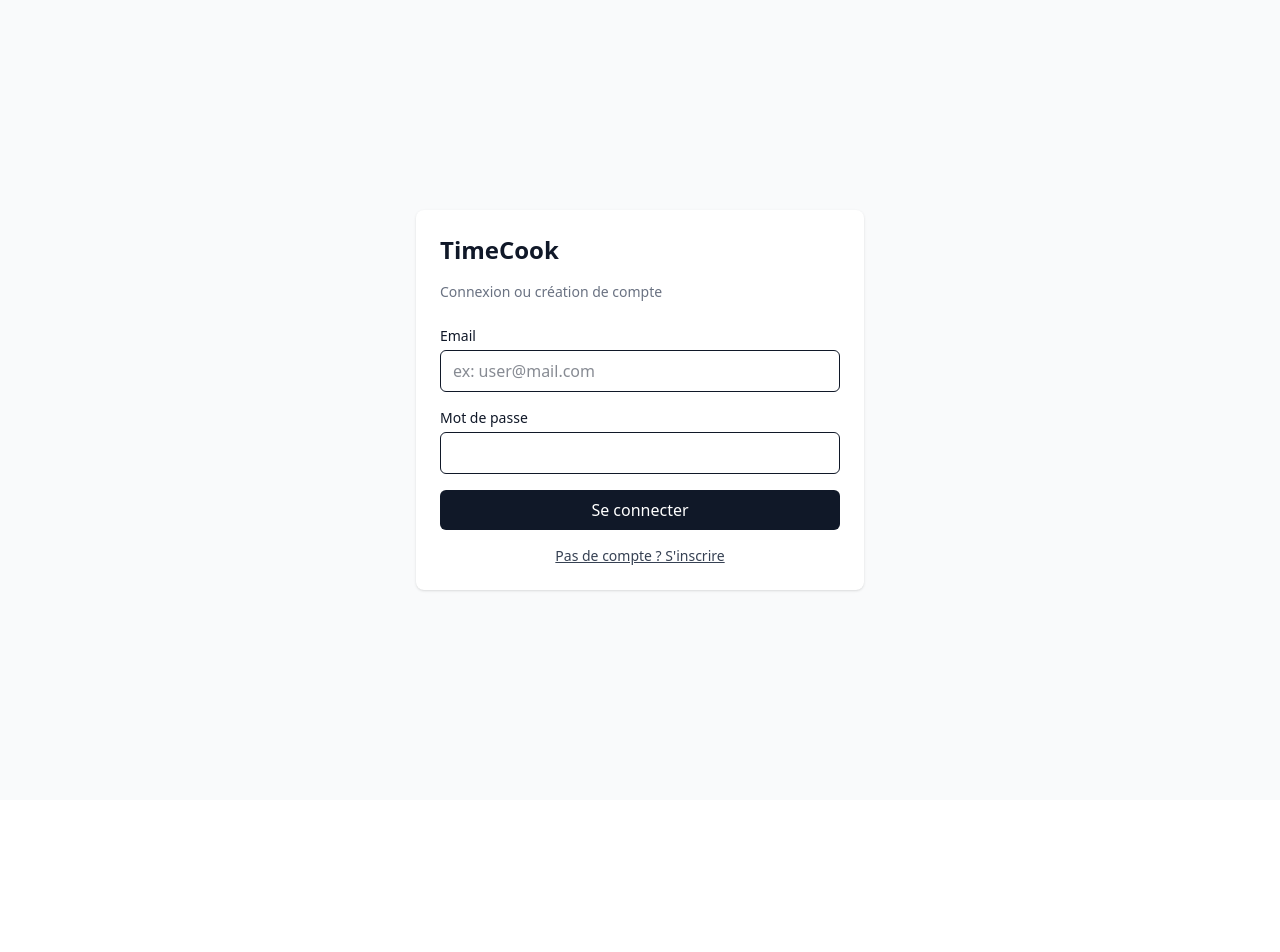
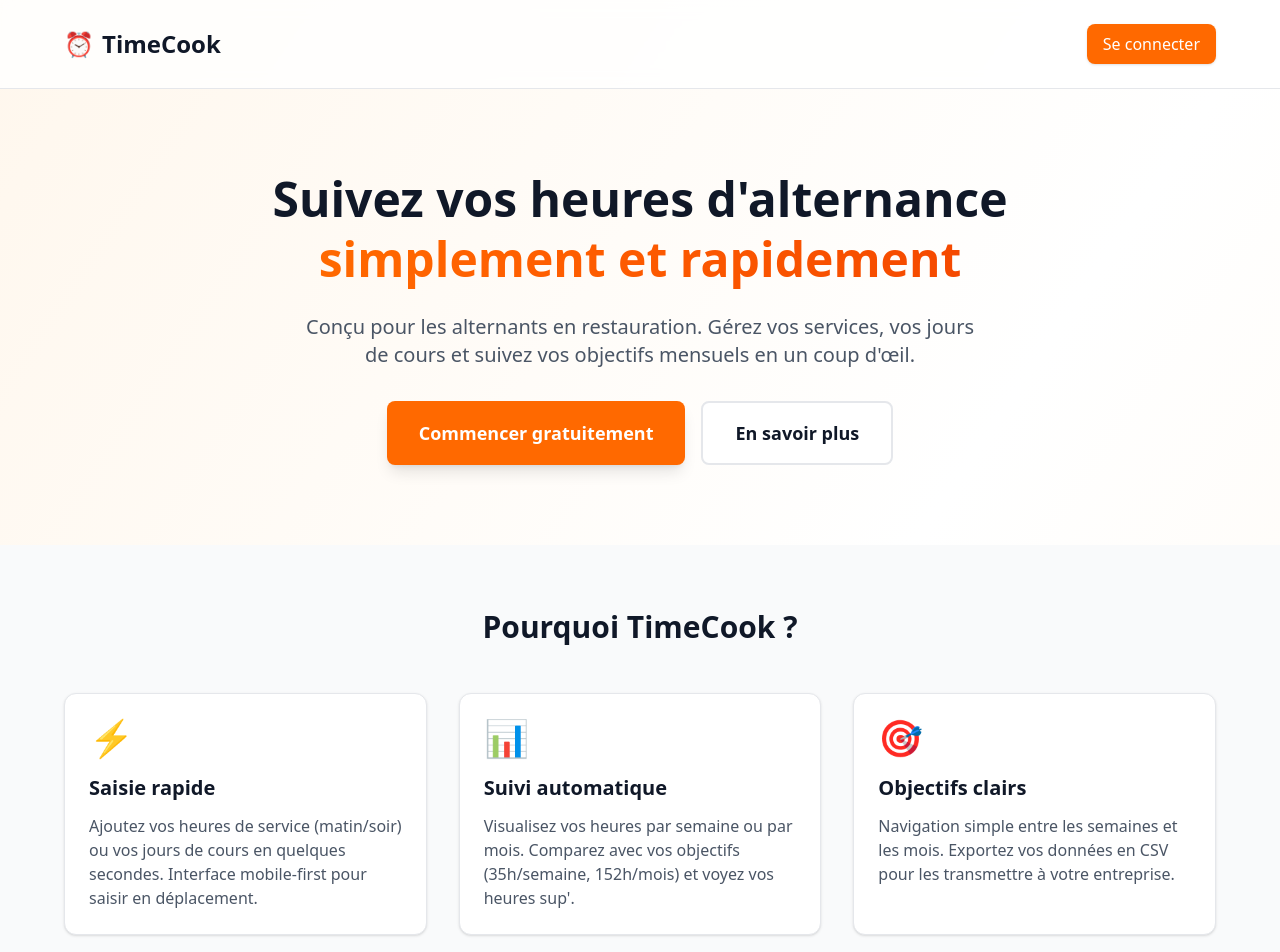
Before and after one commit to Mts76000/TimeCook, a Vue app in the folder frontend/: page / in a window 1280 px wide. Shown: the top 952 px of the page. Before the commit the page ends 800 px from the top, so only its background shows below. Built offline with nearby package versions, Linux system fonts and the light colour scheme; no server answers.

Commit message:
Réorganiser la navigation et améliorer l'interface utilisateur dans App.vue, AuthForm.vue, Dashboard.vue et ajouter LandingPage.vue pour une meilleure expérience utilisateur.

```diff
--- a/frontend/src/App.vue
+++ b/frontend/src/App.vue
@@ -1,6 +1,7 @@
 <template>
   <div>
-    <AuthForm v-if="!user" @authed="onAuthed" />
+    <LandingPage v-if="showLanding && !user" @go-to-auth="showLanding = false" />
+    <AuthForm v-else-if="!user" @authed="onAuthed" @back-to-landing="showLanding = true" />
     <Dashboard v-else :user="user" @logout="logout" />
   </div>
 
@@ -8,11 +9,13 @@
 
 <script setup>
 import { ref, onMounted } from 'vue';
+import LandingPage from './components/LandingPage.vue';
 import AuthForm from './components/AuthForm.vue';
 import Dashboard from './components/Dashboard.vue';
 import { api, setAuthToken } from './api';
 
 const user = ref(null);
+const showLanding = ref(true);
 
 async function fetchMe() {
   try {
@@ -30,6 +33,7 @@ function onAuthed(u) {
 function logout() {
   setAuthToken(null);
   user.value = null;
+  showLanding.value = true;
 }
 
 onMounted(fetchMe);
--- a/frontend/src/components/AuthForm.vue
+++ b/frontend/src/components/AuthForm.vue
@@ -1,33 +1,83 @@
 <template>
-  <div class="min-h-screen flex items-center justify-center bg-gray-50 text-gray-900">
-    <div class="w-full max-w-md bg-white shadow rounded-lg p-6">
-      <h1 class="text-2xl font-semibold mb-4">TimeCook</h1>
-      <p class="text-sm text-gray-500 mb-6">Connexion ou création de compte</p>
+  <div class="min-h-screen flex flex-col bg-linear-to-br from-orange-50 via-white to-orange-50 text-gray-900">
+    <!-- Header -->
+    <header class="px-4 sm:px-6 py-4 bg-white/80 backdrop-blur-sm border-b border-gray-200">
+      <div class="max-w-6xl mx-auto">
+        <button @click="$emit('back-to-landing')" class="flex items-center gap-2 text-gray-600 hover:text-gray-900 transition">
+          <span>←</span>
+          <span>Retour</span>
+        </button>
+      </div>
+    </header>
 
-      <form @submit.prevent="onSubmit" class="space-y-4">
-        <div>
-          <label class="block text-sm font-medium mb-1">Email</label>
-          <input v-model="email" type="email" required autocomplete="email" class="w-full px-3 py-2 border rounded-md focus:outline-none focus:ring-2 focus:ring-gray-800" placeholder="ex: user@mail.com" />
-        </div>
-        <div>
-          <label class="block text-sm font-medium mb-1">Mot de passe</label>
-          <input v-model="password" type="password" required :autocomplete="mode==='login' ? 'current-password' : 'new-password'" class="w-full px-3 py-2 border rounded-md focus:outline-none focus:ring-2 focus:ring-gray-800" />
-        </div>
-        <div v-if="mode==='register'">
-          <label class="block text-sm font-medium mb-1">Nom (optionnel)</label>
-          <input v-model="name" type="text" class="w-full px-3 py-2 border rounded-md focus:outline-none focus:ring-2 focus:ring-gray-800" />
+    <!-- Auth Form -->
+    <div class="flex-1 flex items-center justify-center px-4 py-8">
+      <div class="w-full max-w-md">
+        <div class="text-center mb-8">
+          <div class="flex items-center justify-center gap-2 mb-4">
+            <span class="text-4xl">⏰</span>
+            <h1 class="text-3xl font-bold text-gray-900">TimeCook</h1>
+          </div>
+          <p class="text-gray-600">
+            {{ mode === 'login' ? 'Bon retour !' : 'Créez votre compte gratuitement' }}
+          </p>
         </div>
 
-        <button type="submit" class="w-full py-2 bg-gray-900 text-white rounded-md hover:bg-gray-800">{{ mode==='login' ? 'Se connecter' : 'Créer un compte' }}</button>
-      </form>
+        <div class="bg-white rounded-2xl p-6 sm:p-8 border border-gray-200 shadow-lg">
+          <form @submit.prevent="onSubmit" class="space-y-5">
+            <div>
+              <label class="block text-sm font-medium mb-2 text-gray-700">Email</label>
+              <input
+                v-model="email"
+                type="email"
+                required
+                autocomplete="email"
+                class="w-full px-4 py-3 bg-gray-50 border border-gray-300 rounded-lg focus:outline-none focus:ring-2 focus:ring-orange-500 focus:border-transparent text-gray-900 placeholder-gray-400"
+                placeholder="votre@email.com"
+              />
+            </div>
 
-      <p class="mt-4 text-sm text-center">
-        <button class="text-gray-700 underline" @click="toggleMode">
-          {{ mode==='login' ? "Pas de compte ? S'inscrire" : 'Déjà inscrit ? Se connecter' }}
-        </button>
-      </p>
+            <div>
+              <label class="block text-sm font-medium mb-2 text-gray-700">Mot de passe</label>
+              <input
+                v-model="password"
+                type="password"
+                required
+                :autocomplete="mode === 'login' ? 'current-password' : 'new-password'"
+                class="w-full px-4 py-3 bg-gray-50 border border-gray-300 rounded-lg focus:outline-none focus:ring-2 focus:ring-orange-500 focus:border-transparent text-gray-900 placeholder-gray-400"
+                placeholder="••••••••"
+              />
+            </div>
 
-      <p v-if="error" class="text-red-600 mt-3 text-sm">{{ error }}</p>
+            <div v-if="mode === 'register'">
+              <label class="block text-sm font-medium mb-2 text-gray-700">Nom (optionnel)</label>
+              <input
+                v-model="name"
+                type="text"
+                class="w-full px-4 py-3 bg-gray-50 border border-gray-300 rounded-lg focus:outline-none focus:ring-2 focus:ring-orange-500 focus:border-transparent text-gray-900 placeholder-gray-400"
+                placeholder="Votre nom"
+              />
+            </div>
+
+            <button
+              type="submit"
+              class="w-full py-3 sm:py-4 bg-orange-500 hover:bg-orange-600 text-white rounded-lg font-semibold text-base sm:text-lg transition shadow-lg"
+            >
+              {{ mode === 'login' ? 'Se connecter' : 'Créer mon compte' }}
+            </button>
+          </form>
+
+          <div class="mt-6 text-center">
+            <button @click="toggleMode" class="text-gray-600 hover:text-gray-900 transition">
+              {{ mode === 'login' ? "Pas encore de compte ? S'inscrire" : 'Déjà inscrit ? Se connecter' }}
+            </button>
+          </div>
+
+          <p v-if="error" class="mt-4 text-red-700 text-sm bg-red-50 border border-red-200 rounded-lg p-3">
+            ⚠️ {{ error }}
+          </p>
+        </div>
+      </div>
     </div>
   </div>
 </template>
@@ -36,7 +86,7 @@
 import { ref } from 'vue';
 import { api, setAuthToken } from '../api';
 
-const emit = defineEmits(['authed']);
+const emit = defineEmits(['authed', 'back-to-landing']);
 
 const mode = ref('login');
 const email = ref('');
@@ -58,7 +108,7 @@ async function onSubmit() {
     setAuthToken(data.token);
     emit('authed', data.user);
   } catch (e) {
-    error.value = e?.response?.data?.error || 'Erreur';
+    error.value = e?.response?.data?.error || 'Erreur de connexion';
   }
 }
 </script>
--- /dev/null
+++ b/frontend/src/components/LandingPage.vue
@@ -0,0 +1,138 @@
+<template>
+  <div class="min-h-screen bg-linear-to-br from-orange-50 via-white to-orange-50 text-gray-900">
+    <!-- Header -->
+    <header class="px-4 sm:px-6 py-4 sm:py-6 bg-white/80 backdrop-blur-sm border-b border-gray-200">
+      <div class="max-w-6xl mx-auto flex items-center justify-between">
+        <div class="flex items-center gap-2">
+          <span class="text-2xl">⏰</span>
+          <h1 class="text-xl sm:text-2xl font-bold text-gray-900">TimeCook</h1>
+        </div>
+        <button @click="$emit('go-to-auth')" class="px-4 py-2 bg-orange-500 text-white rounded-lg font-medium hover:bg-orange-600 transition shadow-sm">
+          Se connecter
+        </button>
+      </div>
+    </header>
+
+    <!-- Hero Section -->
+    <section class="px-4 sm:px-6 py-12 sm:py-20">
+      <div class="max-w-4xl mx-auto text-center">
+        <h2 class="text-3xl sm:text-5xl font-bold mb-6 leading-tight text-gray-900">
+          Suivez vos heures d'alternance<br/>
+          <span class="text-transparent bg-clip-text bg-linear-to-r from-orange-500 to-orange-600">simplement et rapidement</span>
+        </h2>
+        <p class="text-lg sm:text-xl text-gray-600 mb-8 max-w-2xl mx-auto">
+          Conçu pour les alternants en restauration. Gérez vos services, vos jours de cours et suivez vos objectifs mensuels en un coup d'œil.
+        </p>
+        <div class="flex flex-col sm:flex-row gap-4 justify-center">
+          <button @click="$emit('go-to-auth')" class="px-8 py-4 bg-orange-500 hover:bg-orange-600 text-white rounded-lg font-semibold text-lg transition shadow-lg">
+            Commencer gratuitement
+          </button>
+          <button @click="scrollToFeatures" class="px-8 py-4 bg-white hover:bg-gray-50 text-gray-900 rounded-lg font-semibold text-lg transition border-2 border-gray-200">
+            En savoir plus
+          </button>
+        </div>
+      </div>
+    </section>
+
+    <!-- Features Section -->
+    <section ref="featuresSection" class="px-4 sm:px-6 py-12 sm:py-16 bg-gray-50">
+      <div class="max-w-6xl mx-auto">
+        <h3 class="text-2xl sm:text-3xl font-bold text-center mb-12 text-gray-900">Pourquoi TimeCook ?</h3>
+
+        <div class="grid grid-cols-1 md:grid-cols-3 gap-6 sm:gap-8">
+          <!-- Feature 1 -->
+          <div class="bg-white rounded-xl p-6 border border-gray-200 shadow-sm hover:shadow-md transition">
+            <div class="text-4xl mb-4">⚡</div>
+            <h4 class="text-xl font-semibold mb-3 text-gray-900">Saisie rapide</h4>
+            <p class="text-gray-600">
+              Ajoutez vos heures de service (matin/soir) ou vos jours de cours en quelques secondes. Interface mobile-first pour saisir en déplacement.
+            </p>
+          </div>
+
+          <!-- Feature 2 -->
+          <div class="bg-white rounded-xl p-6 border border-gray-200 shadow-sm hover:shadow-md transition">
+            <div class="text-4xl mb-4">📊</div>
+            <h4 class="text-xl font-semibold mb-3 text-gray-900">Suivi automatique</h4>
+            <p class="text-gray-600">
+              Visualisez vos heures par semaine ou par mois. Comparez avec vos objectifs (35h/semaine, 152h/mois) et voyez vos heures sup'.
+            </p>
+          </div>
+
+          <!-- Feature 3 -->
+          <div class="bg-white rounded-xl p-6 border border-gray-200 shadow-sm hover:shadow-md transition">
+            <div class="text-4xl mb-4">🎯</div>
+            <h4 class="text-xl font-semibold mb-3 text-gray-900">Objectifs clairs</h4>
+            <p class="text-gray-600">
+              Navigation simple entre les semaines et les mois. Exportez vos données en CSV pour les transmettre à votre entreprise.
+            </p>
+          </div>
+        </div>
+      </div>
+    </section>
+
+    <!-- How it works -->
+    <section class="px-4 sm:px-6 py-12 sm:py-16 bg-white">
+      <div class="max-w-4xl mx-auto">
+        <h3 class="text-2xl sm:text-3xl font-bold text-center mb-12 text-gray-900">Comment ça marche ?</h3>
+
+        <div class="space-y-8">
+          <div class="flex gap-4 items-start">
+            <div class="shrink-0 w-10 h-10 rounded-full bg-orange-500 flex items-center justify-center font-bold text-white">1</div>
+            <div>
+              <h4 class="text-xl font-semibold mb-2 text-gray-900">Créez votre compte gratuitement</h4>
+              <p class="text-gray-600">En quelques secondes, avec juste votre email.</p>
+            </div>
+          </div>
+
+          <div class="flex gap-4 items-start">
+            <div class="shrink-0 w-10 h-10 rounded-full bg-orange-500 flex items-center justify-center font-bold text-white">2</div>
+            <div>
+              <h4 class="text-xl font-semibold mb-2 text-gray-900">Ajoutez vos heures chaque jour</h4>
+              <p class="text-gray-600">Service du matin (9h-14h), du soir (18h-23h) ou journée d'école. Les calculs se font automatiquement avec les pauses.</p>
+            </div>
+          </div>
+
+          <div class="flex gap-4 items-start">
+            <div class="shrink-0 w-10 h-10 rounded-full bg-orange-500 flex items-center justify-center font-bold text-white">3</div>
+            <div>
+              <h4 class="text-xl font-semibold mb-2 text-gray-900">Consultez vos statistiques</h4>
+              <p class="text-gray-600">Vue hebdomadaire et mensuelle, avec objectifs et heures supplémentaires calculés.</p>
+            </div>
+          </div>
+        </div>
+      </div>
+    </section>
+
+    <!-- CTA Section -->
+    <section class="px-4 sm:px-6 py-12 sm:py-20 bg-linear-to-r from-orange-500 to-orange-600">
+      <div class="max-w-4xl mx-auto text-center">
+        <h3 class="text-3xl sm:text-4xl font-bold mb-4 text-white">Prêt à simplifier votre suivi d'heures ?</h3>
+        <p class="text-lg sm:text-xl mb-8 text-white/90">
+          Rejoignez TimeCook et ne perdez plus jamais le fil de vos heures.
+        </p>
+        <button @click="$emit('go-to-auth')" class="px-8 py-4 bg-white text-orange-600 rounded-lg font-semibold text-lg hover:bg-gray-100 transition shadow-lg">
+          Commencer maintenant
+        </button>
+      </div>
+    </section>
+
+    <!-- Footer -->
+    <footer class="px-4 sm:px-6 py-8 bg-gray-50 border-t border-gray-200">
+      <div class="max-w-6xl mx-auto text-center text-gray-600 text-sm">
+        <p>© 2025 TimeCook - Suivi d'heures pour alternants</p>
+      </div>
+    </footer>
+  </div>
+</template>
+
+<script setup>
+import { ref } from 'vue';
+
+defineEmits(['go-to-auth']);
+
+const featuresSection = ref(null);
+
+function scrollToFeatures() {
+  featuresSection.value?.scrollIntoView({ behavior: 'smooth' });
+}
+</script>
```
Also changed, not shown: frontend/src/components/Dashboard.vue (+25 -25 lines).
